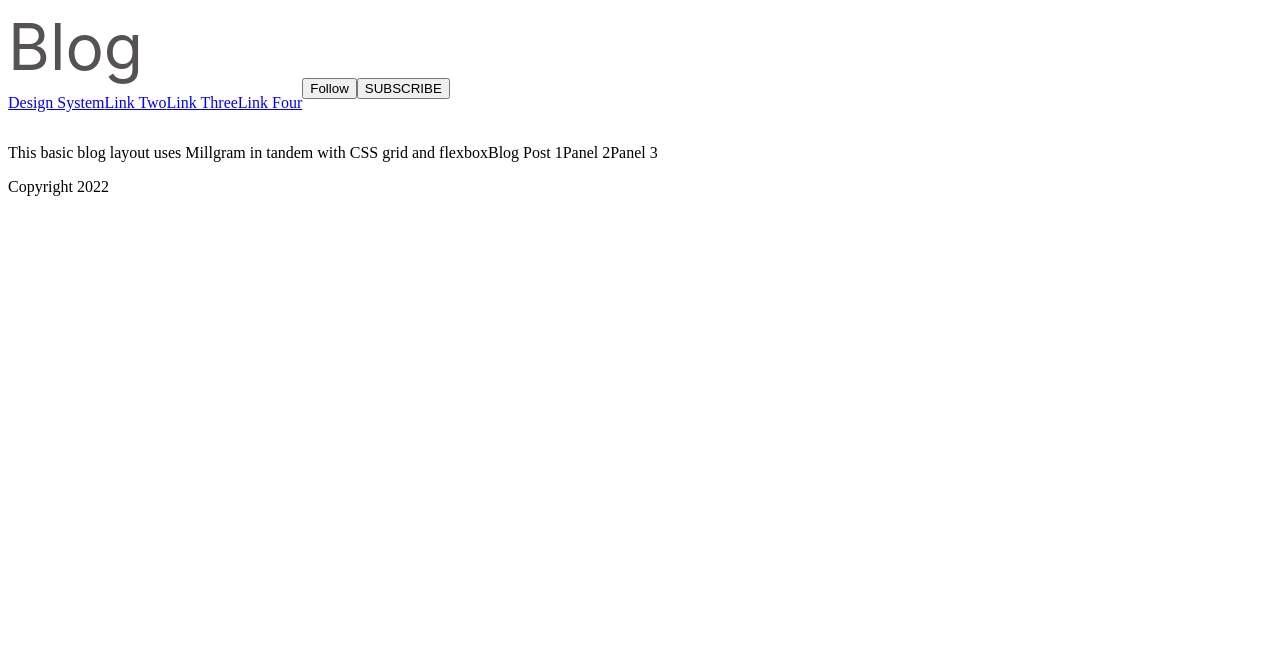
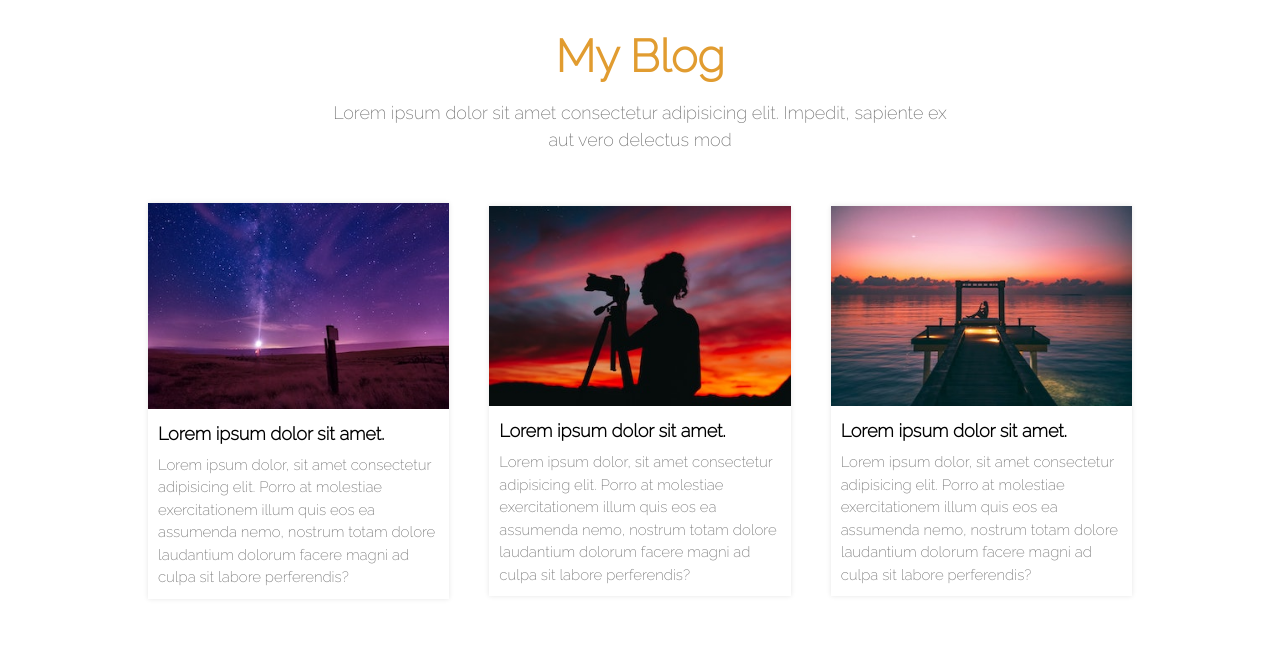
Before and after one commit to penelope-leung/personal-blog, a plain HTML site: page index.html in a window 1280 px wide. Drawn offline with Linux system fonts and the light colour scheme.

Commit message:
modified index.html

```diff
--- a/CSS/post.css
+++ b/CSS/post.css
@@ -1,5 +1,5 @@
 header {
-  position: absolute;
+  /* position: absolute; */
   width: 1272px;
   height: 76px;
 
@@ -7,7 +7,7 @@ header {
 }
 
 .container {
-  position: absolute;
+  /* position: absolute; */
   width: 1272px;
   height: 76px;
 
@@ -15,7 +15,7 @@ header {
 }
 
 .blogtitle {
-  position: absolute;
+  /* position: absolute; */
   width: 178px;
   height: 48px;
 
@@ -29,7 +29,7 @@ header {
 }
 
 .img {
-  position: absolute;
+  /* position: absolute; */
   width: 57px;
   height: 57px;
 
@@ -37,7 +37,7 @@ header {
 }
 
 .autherName {
-  position: absolute;
+  /* position: absolute; */
   width: 75px;
   height: 15px;
 
@@ -51,7 +51,7 @@ header {
   color: #57baf2;
 }
 .authorDescription {
-  position: absolute;
+  /* position: absolute; */
   width: 250px;
   height: 15px;
 
@@ -66,7 +66,7 @@ header {
 }
 
 .content1 {
-  position: absolute;
+  /* position: absolute; */
   width: 934px;
   height: 90px;
 
@@ -80,7 +80,7 @@ header {
 }
 
 .banner {
-  position: absolute;
+  /* position: absolute; */
   width: 934px;
   height: 90px;
 
@@ -94,7 +94,7 @@ header {
 }
 
 .content2 {
-  position: absolute;
+  /* position: absolute; */
   width: 941px;
   height: 90px;
 
@@ -108,7 +108,7 @@ header {
 }
 
 h2 {
-  position: absolute;
+  /* position: absolute; */
   width: 924px;
   height: 50px;
 
@@ -123,7 +123,7 @@ h2 {
 
 .content3,
 p {
-  position: absolute;
+  /* position: absolute; */
   width: 406px;
   height: 19px;
 
@@ -138,7 +138,7 @@ p {
 
 .container1,
 p {
-  position: absolute;
+  /* position: absolute; */
   width: 406px;
   height: 19px;
 
@@ -153,7 +153,7 @@ p {
 
 li,
 ul {
-  position: absolute;
+  /* position: absolute; */
   width: 580px;
   height: 106px;
 
@@ -167,7 +167,7 @@ ul {
 }
 
 h3 {
-  position: absolute;
+  /* position: absolute; */
   width: 641px;
   height: 163px;
 
@@ -182,7 +182,7 @@ h3 {
 
 li,
 ol {
-  position: absolute;
+  /* position: absolute; */
   width: 641px;
   height: 163px;
 
--- a/CSS/style.css
+++ b/CSS/style.css
@@ -1,65 +1,67 @@
-header {
-  /* position: absolute; / */
-  width: 1272px;
-  height: 166px;
-  /* position: absolute; */
-  width: 145px;
-  height: 70px;
-  font-family: "Inter";
-  font-style: normal;
-  font-weight: 400;
-  font-size: 64px;
-  line-height: 77px;
-  color: #565252;
+@import url('https://fonts.googleapis.com/css2?family=Noto+Sans:ital,wght@0,200;1,300&family=Raleway:wght@200&display=swap');
+
+
+* {
+  margin: 0px;
+  padding: 0px;
+  box-sizing: border-box;
+  font-family: 'Noto Sans', sans-serif;
+font-family: 'Raleway', sans-serif;
+}
+.container {
+  width: 100%;
+}
+.container .row {
+  width: 80%;
+  margin:auto;
+
+}
+.container .row .header {
+  width: 60%;
+  text-align: center;
+  margin: auto;
+}
+.container .row .header h1{
+padding-top: 30px;
+font-size: 45px;
+color: #e19c30;
+}
+.container .row .header p{
+  padding-top: 16px;
+  font-size: 18px;
+  line-height: 1.5;
+  color: #6e6e6e;
+}
+.content {
+  display: flex;
+  justify-content: center;
+  align-items: center;
+  margin: auto;
+}
+.content .card {
+  flex: 1;
+  margin: 50px 20px;
+  box-shadow: 0px 0px 5px 0px rgba(0,0,0,0.1);
+  background-color: #fff;
+}
+.content .card img {
+  width: 100%;
+  height: auto;
+}
+.content .card h4 {
+  margin-top: 10px;
+  margin-left: 10px;
+  font-size: 18px;
+}
+.content .card p {
+  font-size: 15px;
+  color: #6e6e6e;
+  line-height: 1.5;
+  padding: 10px;
 }
 
-.container1{
-    display: flex;
-
+@media screen and (max-width: 768px){
+  .content {
+    flex-direction: column;
+  }
 }
-.design {
-
-}
-
-.link2 {
-
-}
-
-.link3 {
-
-}
-
-.link4 {
-
-}
-
-.follow {
-
-}
-
-.subscribe {
-
-}
-.container2 {
-    display: flex;
-}
-
-.title {
-
-}
-
-.post1 {
-
-}
-
-.post2 {
-
-}
-
-.post3 {
-
-}
-
-footer {
-
-}
--- a/index.html
+++ b/index.html
@@ -1,30 +1,55 @@
 <!DOCTYPE html>
 <html lang="en">
-<head>
-    <meta charset="UTF-8">
-    <meta http-equiv="X-UA-Compatible" content="IE=edge">
-    <meta name="viewport" content="width=device-width, initial-scale=1.0">
+  <head>
+    <meta charset="UTF-8" />
+    <meta http-equiv="X-UA-Compatible" content="IE=edge" />
+    <meta name="viewport" content="width=device-width, initial-scale=1.0" />
+    <link rel="stylesheet" href="./CSS/style.css" />
     <title>Personal Blog</title>
-    <link rel="stylesheet" href="./CSS/style.css">
-</head>
-<header>Blog</header>
-<div class = "container1">
-    <p class = "design"><a href="www.google.com">Design System</a></p>
-    <p class = "link2"><a href="www.google.com">Link Two</a></p>
-    <p class = "link3"><a href="www.google.com">Link Three</a></p>
-    <p class = "link4"><a href="www.google.com">Link Four</a></p>
-    <div><button class = "follow">Follow</button></div>
-    <div><button class = "subscribe">SUBSCRIBE</button></div>
-</div>
-<div class = "container2">
-    <p class = "title">This basic blog layout uses Millgram in tandem with CSS grid and flexbox</p>
-    <p class = "post1">Blog Post 1</p>
-    <p class = "post2">Panel 2</p>
-    <p class = "post3">Panel 3</p>
-</div>
-<body>
-    <footer>
-        Copyright 2022
-    </footer>
-</body>
+  </head>
+  <body>
+    <div class="container">
+      <div class="row">
+        <div class="header">
+          <h1>My Blog</h1>
+          <p>
+            Lorem ipsum dolor sit amet consectetur adipisicing elit. Impedit,
+            sapiente ex aut vero delectus mod
+          </p>
+        </div>
+        <div class="content">
+          <div class="card">
+            <a href="./blog-post.html"><img src="./img/pexels-frank-cone-2291873.jpg"/></a>
+            <h4>Lorem ipsum dolor sit amet.</h4>
+            <p>
+              Lorem ipsum dolor, sit amet consectetur adipisicing elit. Porro at
+              molestiae exercitationem illum quis eos ea assumenda nemo, nostrum
+              totam dolore laudantium dolorum facere magni ad culpa sit labore
+              perferendis?
+            </p>
+          </div>
+          <div class="card">
+            <a href="./blog-post.html"><img src="./img/pexels-matheus-bertelli-2376991.jpg"/></a>
+            <h4>Lorem ipsum dolor sit amet.</h4>
+            <p>
+              Lorem ipsum dolor, sit amet consectetur adipisicing elit. Porro at
+              molestiae exercitationem illum quis eos ea assumenda nemo, nostrum
+              totam dolore laudantium dolorum facere magni ad culpa sit labore
+              perferendis?
+            </p>
+          </div>
+          <div class="card">
+            <a href="./blog-post.html"><img src="./img/pexels-roberto-nickson-2531237.jpg" /></a>
+            <h4>Lorem ipsum dolor sit amet.</h4>
+            <p>
+              Lorem ipsum dolor, sit amet consectetur adipisicing elit. Porro at
+              molestiae exercitationem illum quis eos ea assumenda nemo, nostrum
+              totam dolore laudantium dolorum facere magni ad culpa sit labore
+              perferendis?
+            </p>
+          </div>
+        </div>
+      </div>
+    </div>
+  </body>
 </html>
```
Also changed, not shown: img/pexels-frank-cone-2291873.jpg (added), img/pexels-matheus-bertelli-2376991.jpg (added), img/pexels-roberto-nickson-2531237.jpg (added).
